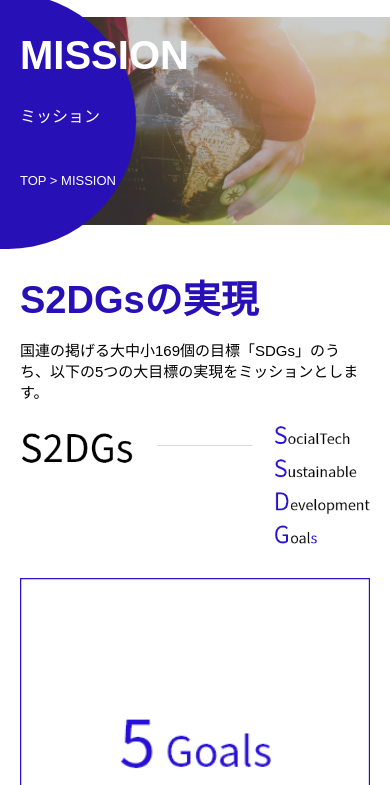
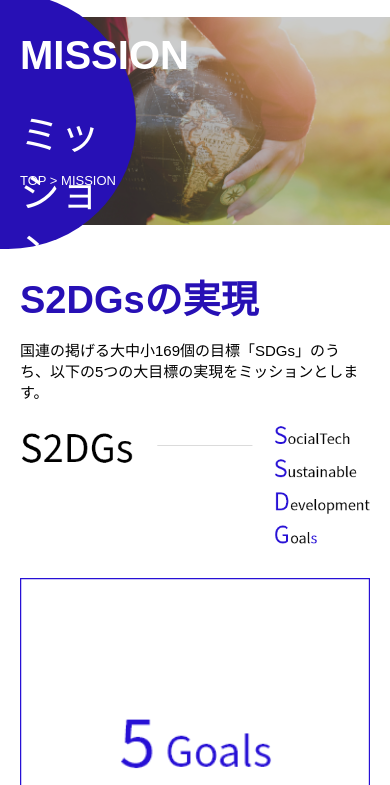
Before and after one commit to yuta4545/socialtech, a plain HTML site: page mission.html in a window 390 px wide. Shown: the part 59-844 px from the top of the page. Drawn offline with Linux system fonts and the light colour scheme.

Commit message:
エラー修正

```diff
--- a/style.css
+++ b/style.css
@@ -1121,7 +1121,7 @@ font-size: 16px;
         position: absolute;
         top: 110px;
         left: 20px;
-        font-size: ]40px;
+        font-size: 40px;
       }
 
       #mission-tittle >div{
```
